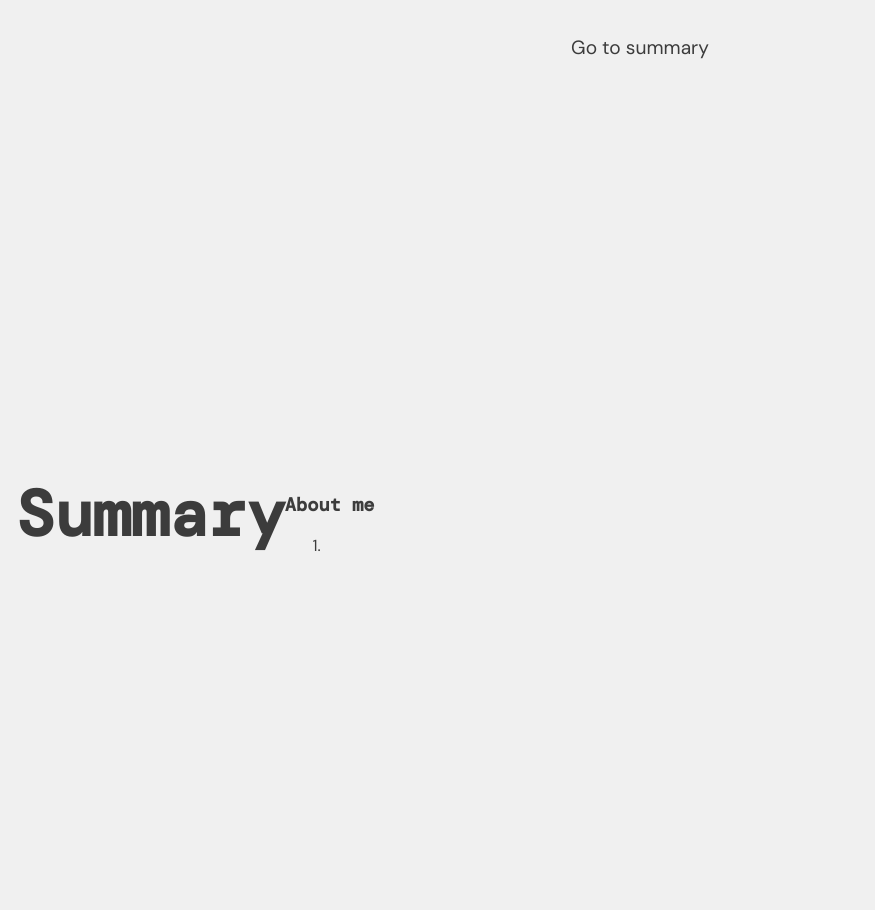
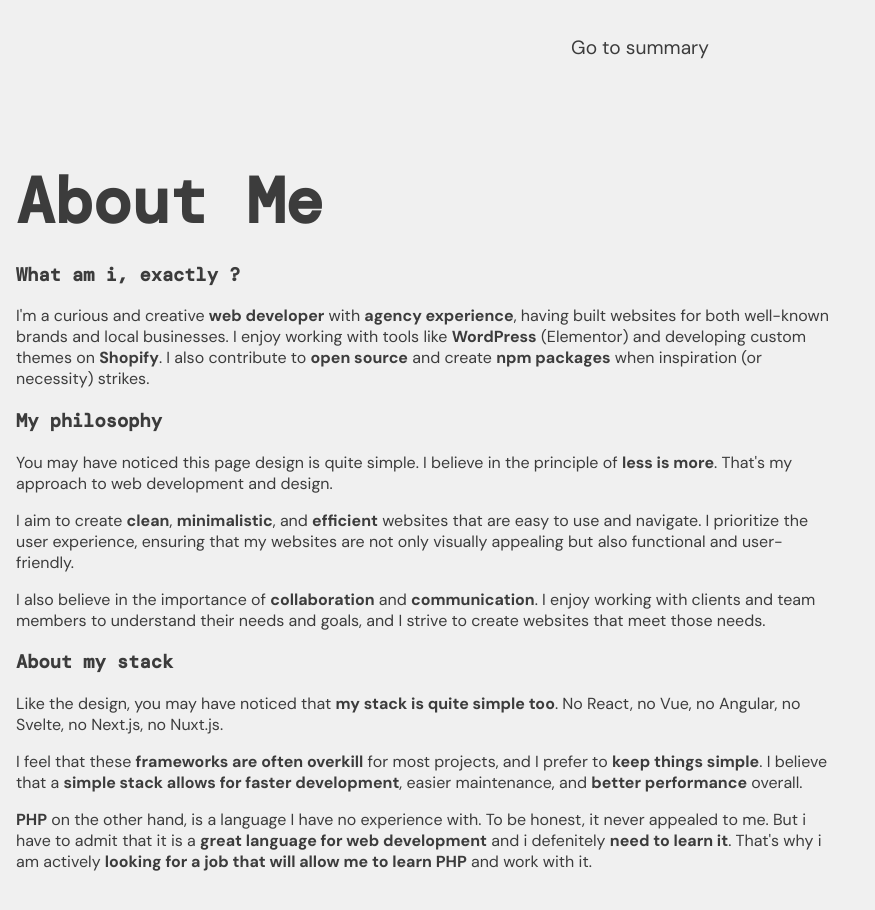
Before and after one commit to 15fathoms/portfolio-dev, a website: page index.html in a window 1280 px wide. Shown: the part 676-1586 px from the top of the page, without its empty margins (0-875 px from the left). Drawn offline with nearby package versions, Linux system fonts and the light colour scheme; a script that the page names is missing; a web font is replaced by a local one.

Commit message:
Ajout de styles pour la barre de défilement et mise à jour du contenu de la section "À propos de moi" dans le portfolio

```diff
--- a/index.css
+++ b/index.css
@@ -136,6 +136,15 @@
     --text-font: 'DM Sans', sans-serif;
 }
 
+::-webkit-scrollbar {
+    width:0;
+    height: 0.5rem;
+}
+::-webkit-scrollbar-thumb {
+    background-color: var(--neutral-300);
+    border-radius: 0.5rem;
+}
+
 * {
     box-sizing: border-box;
 }
@@ -265,7 +274,7 @@ section {
     }
 
     &[data-lang="nodejs"] {
-        background-color: var(--nodejs-100);
+        background-color: var(--nodejs-200);
         color: var(--nodejs-500);
     }
 
--- a/index.html
+++ b/index.html
@@ -24,7 +24,8 @@
                     <div class="title-titles">
                         <h1>Emmanuel Cartelli</h1>
                         <h2>Junior FullStack Developper</h2>
-                        <p>Welcome to my portfolio! I am a passionate developer with a keen interest in creating
+                        <p>Welcome to my portfolio! I am a passionate javascript developer with a keen interest in
+                            creating
                             innovative
                             solutions. Explore my projects and get to know me better.</p>
                     </div>
@@ -60,18 +61,54 @@
                 <a href="#summary" class="to-summary-btn">Go to summary</a>
             </div>
         </section>
-        <section class="summary flex relative" id="summary">
-            <div class="wrapper flex">
+        <section class="whoami flex relative" id="summary">
+            <div class="wrapper">
                 <div class="title">
-                    <h2 class="h1">Summary</h2>
+                    <h2 class="h1">About Me</h2>
                 </div>
-                <div class="summary-content">
+                <div class="whoami-content">
                     <div class="about">
-                        <h3>About me</h3>
-                        <ol>
-                            <li><a href="#"></a></li>
-
-                        </ol>
+                        <h3>What am i, exactly ?</h3>
+                        <p>
+                            I'm a curious and creative <b>web developer</b> with <b>agency experience</b>, having built websites for
+                            both well-known brands and local businesses. I enjoy working with tools like <b>WordPress</b>
+                            (Elementor) and developing custom themes on <b>Shopify</b>. I also contribute to <b>open source</b> and
+                            create <b>npm packages</b> when inspiration (or necessity) strikes.
+                        </p>
+                    </div>
+                    <div class="philosophy">
+                        <h3>My philosophy</h3>
+                        <p>
+                            You may have noticed this page design is quite simple.
+                            I believe in the principle of <b>less is more</b>. That's my approach to web development and design.
+                        </p>
+                        <p>
+                            I aim to create <b>clean</b>, <b>minimalistic</b>, and <b>efficient</b> websites that are easy to use and
+                            navigate.
+                            I prioritize the user experience, ensuring that my websites are not only visually appealing but also
+                            functional and user-friendly.
+                        </p>
+                        <p>
+                            I also believe in the importance of <b>collaboration</b> and <b>communication</b>. I enjoy working with
+                            clients and team members to understand their needs and goals, and I strive to create websites that
+                            meet those needs.
+                        </p>
+                    </div>
+                    <div class="stack">
+                        <h3>About my stack</h3>
+                        <p>
+                            Like the design, you may have noticed that <b>my stack is quite simple too</b>.
+                            No React, no Vue, no Angular, no Svelte, no Next.js, no Nuxt.js.
+                        </p>
+                        <p>
+                            I feel that these <b>frameworks are often overkill</b> for most projects, and I prefer to <b>keep things simple</b>.
+                            I believe that a <b>simple stack allows for faster development</b>, easier maintenance, and <b>better performance</b> overall.
+                        </p>
+                        <p>
+                            <b>PHP</b> on the other hand, is a language I have no experience with. To be honest, it never appealed to me.
+                            But i have to admit that it is a <b>great language for web development</b> and i defenitely <b>need to learn it</b>.
+                            That's why i am actively <b>looking for a job that will allow me to learn PHP</b> and work with it.
+                        </p>
                     </div>
                 </div>
             </div>
```
